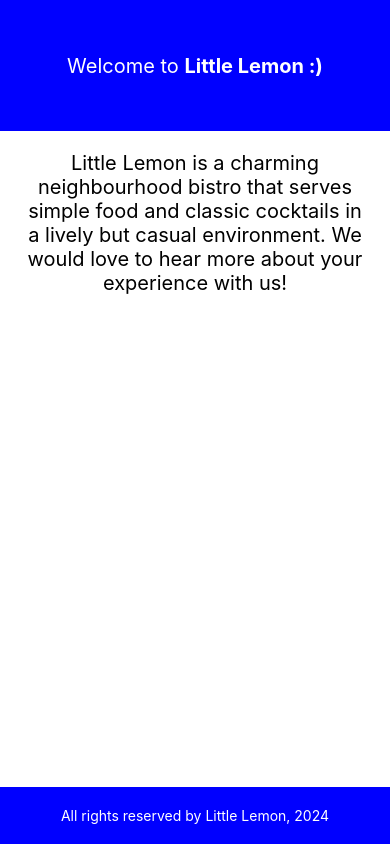
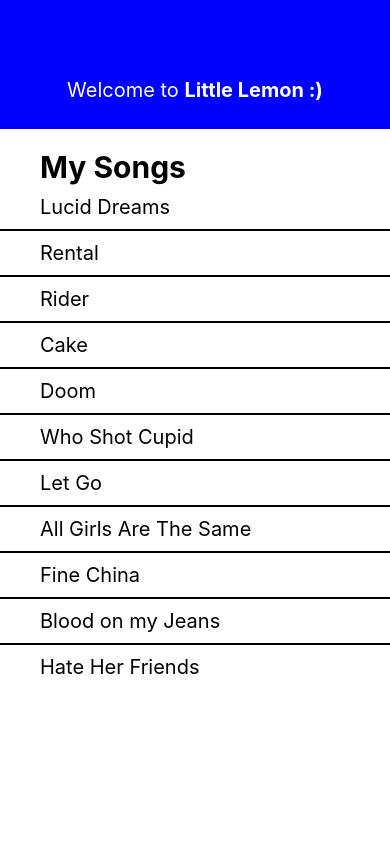
Before and after one commit to mighty-odewumi/mobile-dev, a React Native app: screen / in a window 390 px wide. Built offline with nearby package versions, Linux system fonts and the light colour scheme.

Commit message:
Experimented with ScrollView and FlatList components

```diff
--- a/App.js
+++ b/App.js
@@ -3,18 +3,18 @@ import { StyleSheet, Text, View } from 'react-native';
 import LittleLemonHeader from './components/LittleLemonHeader';
 import Footer from './components/Footer';
 import WelcomeScreen from './components/WelcomeScreen';
+import ScrollMenu from './components/ScrollMenu';
 
 export default function App() {
   return (
-    <View style={{
-      flex: 1,
-      justifyContent: "space-between",
-    }}>
+    <View style={styles.container}>
       {/* <Text style={{ fontSize: 20, }}>I'm so excited right now :), innit?😎</Text> */}
       <LittleLemonHeader />
       <StatusBar style="auto" />
-      <WelcomeScreen />
-      <Footer />
+      {/* <WelcomeScreen /> */}
+
+      <ScrollMenu />
+      {/* <Footer /> */}
     </View>
   );
 }
@@ -22,8 +22,8 @@ export default function App() {
 const styles = StyleSheet.create({
   container: {
     flex: 1,
-    backgroundColor: '#fff',
-    alignItems: 'center',
-    justifyContent: 'center',
+    // backgroundColor: '#fff',
+    // alignItems: 'center',
+    // justifyContent: 'center',
   },
 });
--- a/components/LittleLemonHeader.js
+++ b/components/LittleLemonHeader.js
@@ -1,24 +1,33 @@
 import React from "react";
-import { View, Text } from "react-native";
+import { View, Text, StyleSheet } from "react-native";
 
 export default function LittleLemonHeader() {
   return (
-    <View style={{
-      flex: .2,
-      backgroundColor: "blue",
-      alignItems: "center",
-      justifyContent: "center",
-    }}>
+    <View style={headerStyles.container}>
       <Text
-        style={{
-          fontSize: 20,
-          padding: 20,
-          color: "white",
-        }}
+        style={headerStyles.mainText}
         numberOfLines={1}
       >
-        Welcome to <Text style={{ fontWeight: "bold", }}>Little Lemon :)</Text>
+        Welcome to <Text style={headerStyles.subText}>Little Lemon :)</Text>
       </Text>
     </View>
   )
 }
+
+const headerStyles = StyleSheet.create({
+  container: {
+    flex: .1,
+    backgroundColor: "blue",
+    paddingTop: 50,
+    alignItems: "center",
+    justifyContent: "center",
+  },
+  mainText: {
+    fontSize: 20,
+    padding: 20,
+    color: "white",
+  },
+  subText: {
+    fontWeight: "bold",
+  }
+});
--- /dev/null
+++ b/components/ScrollMenu.js
@@ -0,0 +1,103 @@
+import React from "react";
+import { View, ScrollView, Text, StyleSheet, FlatList, } from "react-native";
+
+const menuItems = [
+  { name: "Lucid Dreams", id: 1, },
+  { name: "Rental", id: 2, },
+  { name: "Rider", id: 3, },
+  { name: "Cake", id: 4, },
+  { name: "Doom", id: 5, },
+  { name: "Who Shot Cupid", id: 6, },
+  { name: "Let Go", id: 7, },
+  { name: "All Girls Are The Same", id: 8, },
+  { name: "Fine China", id: 9 },
+  { name: "Blood on my Jeans", id: 10, },
+  { name: "Hate Her Friends", id: 11, },
+  { name: "Burn", id: 12, },
+  { name: "Tell Me You Love Me", id: 13, },
+  { name: "Cowboy", id: 14, },
+  { name: "Reminds Me of You", id: 15, },
+  { name: "K Like A Russian", id: 16, },
+  { name: "Stargazing", id: 17, },
+  { name: "Hollywood Dreams", id: 18, },
+  { name: "Hurt Me", id: 19, },
+  { name: "Naruto", id: 20, },
+  { name: "Naruto", id: 21, },
+  { name: "Naruto", id: 22, },
+  { name: "Naruto", id: 23, },
+  { name: "Naruto", id: 24, },
+  { name: "Naruto", id: 25, },
+  { name: "Naruto", id: 26, },
+  { name: "Naruto", id: 27, },
+  { name: "Naruto", id: 28, },
+  { name: "Naruto", id: 29, },
+  { name: "Naruto", id: 30, },
+  { name: "Naruto", id: 31, },
+
+];
+
+const Item = ({item}) => {
+  return (
+    <View >
+      <Text style={scrollMenuStyles.items}>{item.name}</Text>
+      <Separator />
+    </View>
+  )
+};
+
+const Separator = () => {
+  return (
+    <View style={scrollMenuStyles.separator}>
+    </View>
+  )
+}
+
+const Header = () => {
+  return (
+    <View>
+      <Text style={scrollMenuStyles.title}>My Songs</Text>
+    </View>
+  )
+}
+
+export default function ScrollMenu() {
+
+  const renderItem = (({item}) => {
+    return <Item item={item} />
+  });
+
+  return (
+    <View style={scrollMenuStyles.container}>
+      <FlatList
+        data={menuItems}
+        renderItem={renderItem}
+        keyExtractor={(item) => item.id}
+        ListHeaderComponent={Header}
+      />
+    </View>
+  )
+}
+
+const scrollMenuStyles = StyleSheet.create({
+  container: {
+    flex: .70,
+  },
+  title: {
+    color: "black",
+    fontWeight: "bold",
+    fontSize: 30,
+    paddingLeft: 40,
+    paddingTop: 20,
+  },
+  items: {
+    fontSize: 20,
+    paddingTop: 10,
+    paddingBottom: 10,
+    paddingLeft: 40,
+  },
+  separator: {
+    backgroundColor: "black",
+    width: "100%",
+    height: 2,
+  }
+});
```
